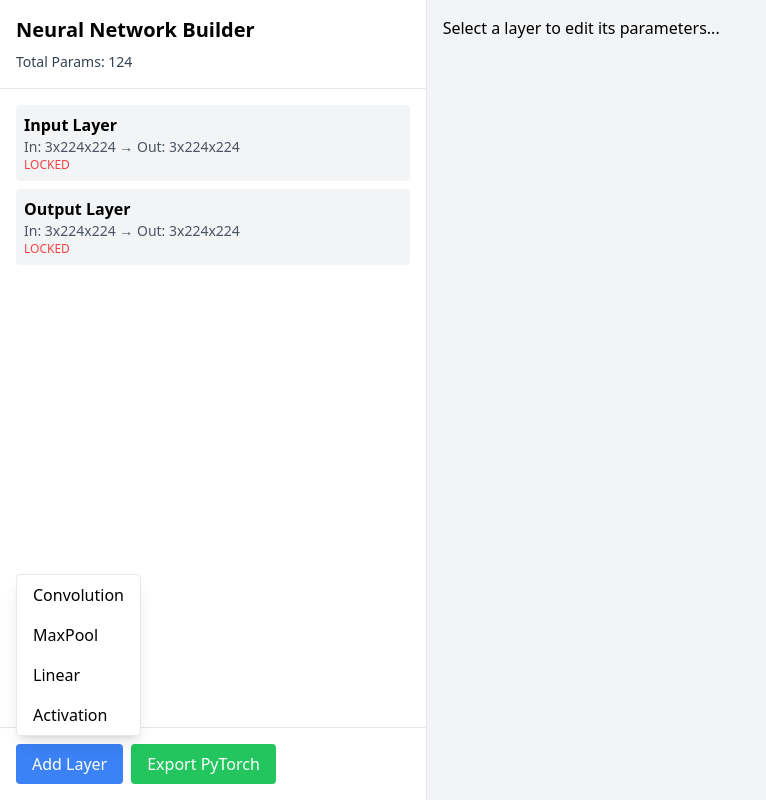
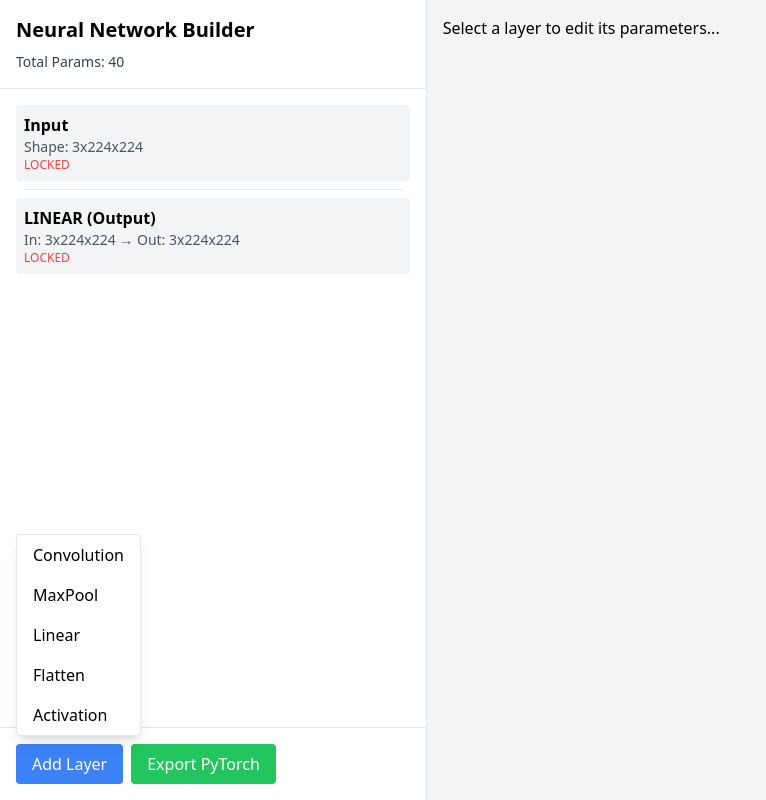
Before and after one commit to LucasAschenbach/nn-builder, a Next.js app: page / in a window 1280 px wide. Both pictures are taken after a click on the button "Add Layer". Shown: the whole page, without its empty margins (0-766 px from the left). Built offline with nearby package versions, Linux system fonts and the light colour scheme.

Commit message:
Include Flatten and Input in frontend

```diff
--- a/app/page.tsx
+++ b/app/page.tsx
@@ -13,6 +13,7 @@ import { MaxPoolLayer } from '@/domain/layers/MaxPoolLayer';
 import { LinearLayer } from '@/domain/layers/LinearLayer';
 import { ActivationLayer } from '@/domain/layers/ActivationLayer';
 import { LayerType } from '@/components/types'; // type alias
+import { FlattenLayer, InputLayer } from '@/domain/layers';
 
 export default function Home() {
   /**
@@ -21,7 +22,7 @@ export default function Home() {
    *  - Last layer locked: a LinearLayer outputting dimension 10
    */
   const [layers, setLayers] = useState<BaseLayer[]>([
-    new ConvolutionLayer({ dims: [3, 224, 224] }, 3, 3, 1, 1, true),  // locked input
+    new InputLayer({ dims: [3, 224, 224] }),                          // locked input
     new LinearLayer({ dims: [3, 224, 224] }, 10, true),               // locked output
   ]);
 
@@ -72,6 +73,9 @@ export default function Home() {
         break;
       case 'linear':
         newLayer = new LinearLayer(inputShape, 64, false);
+        break;
+      case 'flatten':
+        newLayer = new FlattenLayer(inputShape, false);
         break;
       case 'activation':
       default:
@@ -182,16 +186,39 @@ print(model)
 
         {/* Scrollable layer list */}
         <div className="flex-1 overflow-y-auto h-0 p-4 bg-white">
+          {/* Input Card (not draggable) */}
+          <div
+            className={`flex items-center justify-between p-2 rounded
+                ${
+                  selectedLayerId === layers[0].id
+                    ? "bg-blue-100"
+                    : "bg-gray-100 hover:bg-gray-200"
+                }
+              `}
+            onClick={() => handleSelectLayer(layers[0].id)}
+          >
+            <div>
+              <div className="font-semibold">Input</div>
+              <div className="text-sm text-gray-600">
+                Shape: {layers[0].outputShape.dims.join("x")}
+              </div>
+              <div className="text-xs text-red-500">LOCKED</div>
+            </div>
+          </div>
+
+          <div className="h-[1px] bg-gray-200 m-2" />
+
+          {/* Layer List */}
           <DndContext
             collisionDetection={closestCenter}
             onDragEnd={handleDragEnd}
           >
             <SortableContext
-              items={layers.map((l) => l.id)}
+              items={layers.slice(1).map((l) => l.id)}
               strategy={verticalListSortingStrategy}
             >
               <LayerList
-                layers={layers}
+                layers={layers.slice(1)}
                 selectedLayerId={selectedLayerId}
                 onSelectLayer={handleSelectLayer}
                 onDeleteLayer={handleDeleteLayer}
@@ -228,6 +255,12 @@ print(model)
                   onClick={() => handleAddLayer("linear")}
                 >
                   Linear
+                </button>
+                <button
+                  className="block w-full text-left px-4 py-2 hover:bg-gray-100"
+                  onClick={() => handleAddLayer("flatten")}
+                >
+                  Flatten
                 </button>
                 <button
                   className="block w-full text-left px-4 py-2 hover:bg-gray-100"
--- a/components/LayerEditor.tsx
+++ b/components/LayerEditor.tsx
@@ -6,6 +6,8 @@ import { MaxPoolLayer } from '@/domain/layers/MaxPoolLayer';
 import { LinearLayer } from '@/domain/layers/LinearLayer';
 import { ActivationLayer } from '@/domain/layers/ActivationLayer';
 import { ActivationType } from '@/domain/layers/ActivationLayer';
+import { InputLayer } from '@/domain/layers/InputLayer';
+import { FlattenLayer } from '@/domain/layers/FlattenLayer';
 
 interface LayerEditorProps {
   layer: BaseLayer;
@@ -27,6 +29,7 @@ const LayerEditor: FC<LayerEditorProps> = ({ layer, onChange }) => {
           type="checkbox"
           checked={layer.locked}
           onChange={handleLockToggle}
+          disabled={layer instanceof InputLayer}
         />
         <span>Locked</span>
       </label>
@@ -35,6 +38,56 @@ const LayerEditor: FC<LayerEditorProps> = ({ layer, onChange }) => {
         <p>Input Shape: {layer.inputShape.dims.join('x')}</p>
         <p>Output Shape: {layer.outputShape.dims.join('x')}</p>
       </div>
+
+      {layer instanceof InputLayer && (
+        <div className="space-y-4">
+          <p className="text-sm text-gray-700 mb-2">Specify the input dimensions [C, H, W]:</p>
+          <div className="flex space-x-2">
+            <div>
+              <label className="block text-xs text-gray-700">Channels</label>
+              <input
+                type="number"
+                value={layer.inputShape.dims[0]}
+                min={1}
+                onChange={(e) => {
+                  layer.inputShape.dims[0] = Number(e.target.value);
+                  layer.calcOutputShape();
+                  onChange(layer);
+                }}
+                className="w-16 border rounded text-center"
+              />
+            </div>
+            <div>
+              <label className="block text-xs text-gray-700">Height</label>
+              <input
+                type="number"
+                value={layer.inputShape.dims[1]}
+                min={1}
+                onChange={(e) => {
+                  layer.inputShape.dims[1] = Number(e.target.value);
+                  layer.calcOutputShape();
+                  onChange(layer);
+                }}
+                className="w-16 border rounded text-center"
+              />
+            </div>
+            <div>
+              <label className="block text-xs text-gray-700">Width</label>
+              <input
+                type="number"
+                value={layer.inputShape.dims[2]}
+                min={1}
+                onChange={(e) => {
+                  layer.inputShape.dims[2] = Number(e.target.value);
+                  layer.calcOutputShape();
+                  onChange(layer);
+                }}
+                className="w-16 border rounded text-center"
+              />
+            </div>
+          </div>
+        </div>
+      )}
 
       {/* Convolution Editor */}
       {layer instanceof ConvolutionLayer && (
@@ -250,6 +303,13 @@ const LayerEditor: FC<LayerEditorProps> = ({ layer, onChange }) => {
         </div>
       )}
 
+      {/* Flatten Editor */}
+      {layer instanceof FlattenLayer && (
+        <div className="text-sm text-gray-600">
+          <p>Flatten doesn&apos;t have any parameters to configure.</p>
+        </div>
+      )}
+
       {/* Activation Editor */}
       {layer instanceof ActivationLayer && (
         <div>
--- a/components/SortableLayerItem.tsx
+++ b/components/SortableLayerItem.tsx
@@ -47,9 +47,7 @@ const SortableLayerItem: FC<SortableLayerItemProps> = ({
         )}
         <div>
           <div className="font-semibold">
-            {index === 0 ? 'Input Layer'
-             : isLast ? 'Output Layer'
-             : layer.typeName.toUpperCase()}
+            {`${layer.typeName.toUpperCase() + (isLast ? ' (Output)' : '')}`}
           </div>
           <div className="text-sm text-gray-600">
             In: {layer.inputShape.dims.join('x')} → Out: {layer.outputShape.dims.join('x')}
--- a/components/types.ts
+++ b/components/types.ts
@@ -1 +1 @@
-export type LayerType = 'convolution' | 'maxpool' | 'linear' | 'activation';
+export type LayerType = 'convolution' | 'maxpool' | 'linear' | 'activation' | 'flatten';
```
